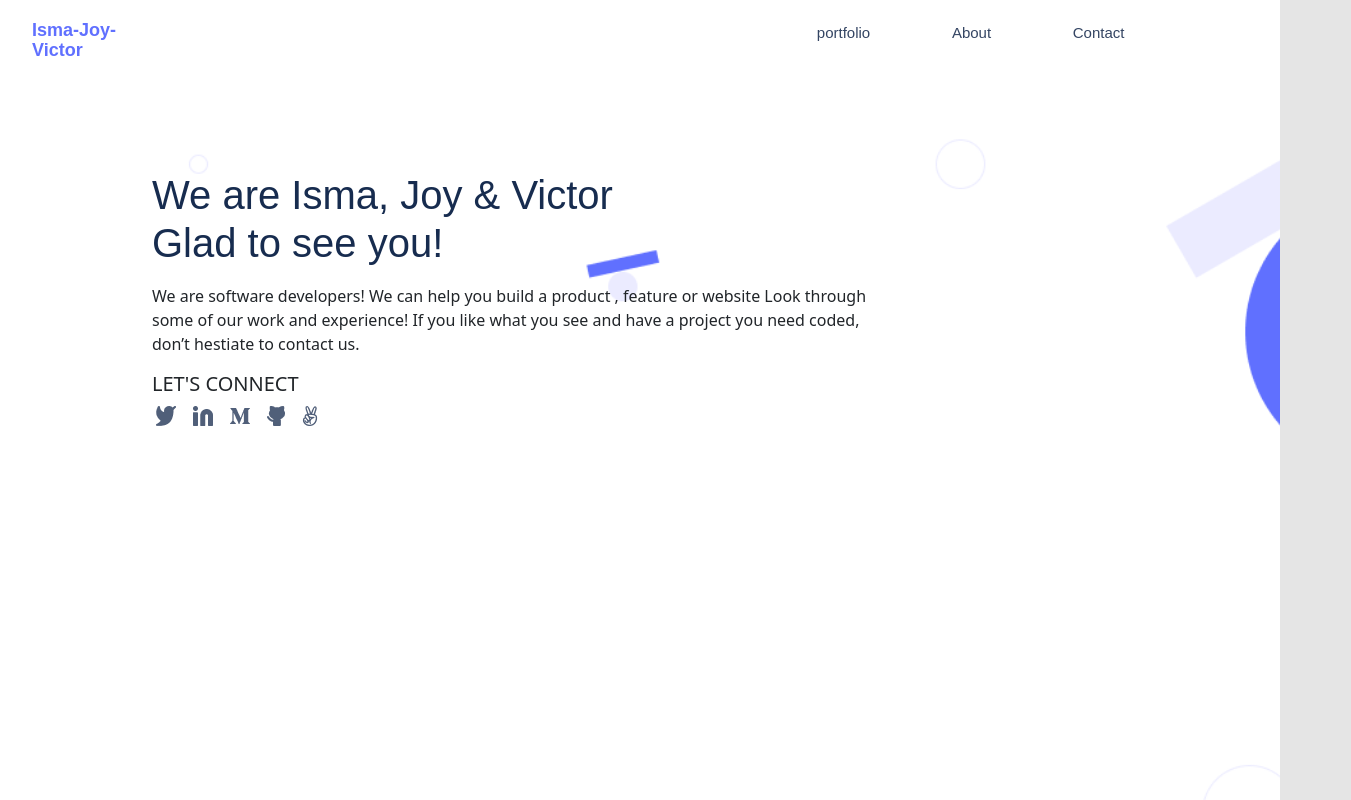
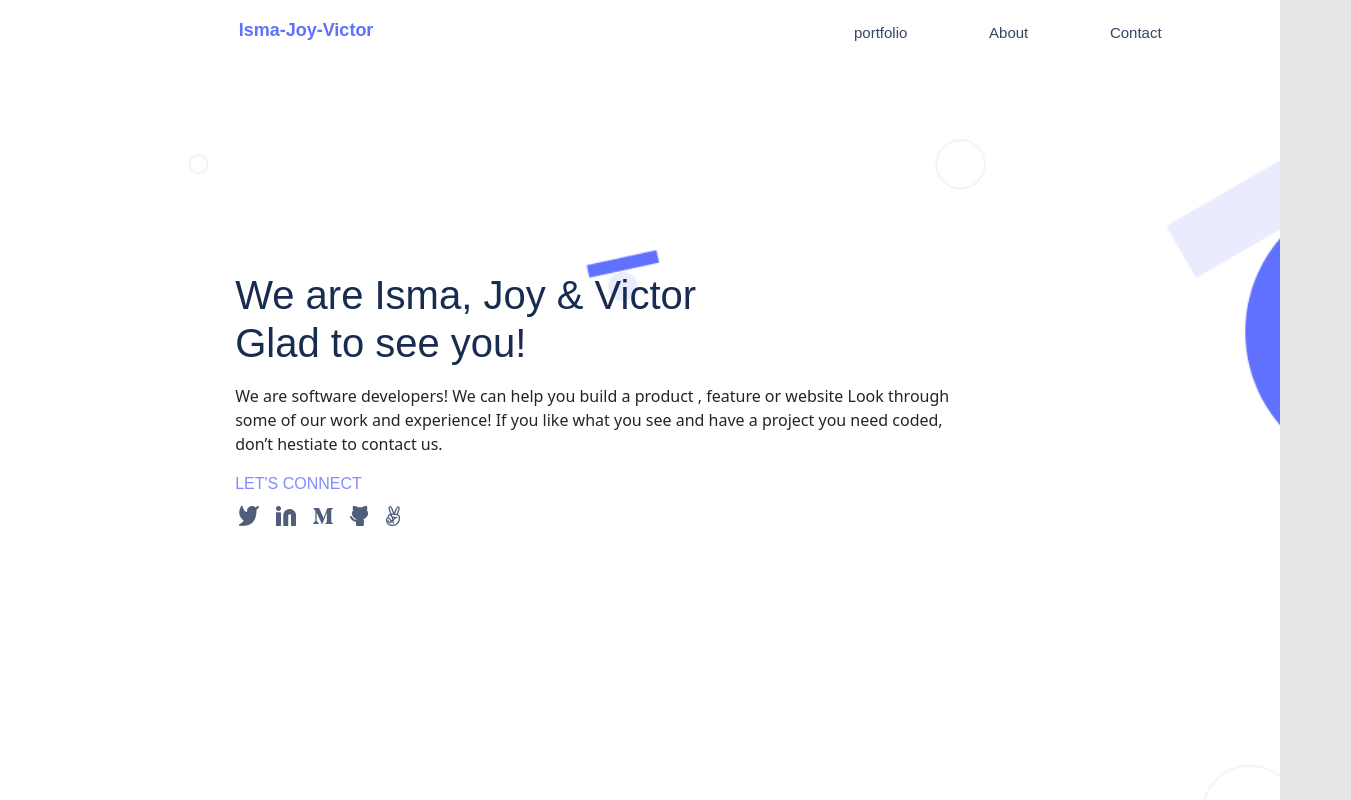
Before and after one commit to ismailmunyentwari9/Bootstrap_Portfolio.github.io, a plain HTML site: page index.html in a window 1280 px wide. Shown: the top 800 px of the page, 1351 px wide, since content can reach past the window. Drawn offline with nearby package versions, Linux system fonts and the light colour scheme.

Commit message:
add contents and styles for first page

```diff
--- a/index.html
+++ b/index.html
@@ -15,8 +15,8 @@
 
     <nav class="row">
       <!--offset-2.5?-->
-        <div class="col-sm-2" id="logo">Isma-Joy-Victor</div>
-        <div class="col-sm-6"></div>
+        <div class="col-sm-2 offset-2" id="logo">Isma-Joy-Victor</div>
+        <div class="col-sm-4"></div>
             <ul class="col-sm-4">
                 <li><a href="#">portfolio</a></li>
                 <li><a href="#">About</a></li>
@@ -26,13 +26,14 @@
     </nav>
    </div>
 
-   <div class="container container1">
+   <div class="container" id="container1">
 
       <div class="col-sm-2" id="heading"><h1>We are Isma, Joy & Victor<br>Glad to see you!</h1></div>
       <div class="col-sm-8"><p>We are software developers! We can help you build a product , feature or website Look through some of our work and experience! If you like what you see and have a project you need coded, don’t hestiate to contact us.</p></div>
-      <div class="col-sm-2">
-        <h5>LET'S CONNECT</h5>
-        <ul class="topicons">
+
+      <div class="col-sm-2" id="socialmedia" title="social-media">
+        <h5 class="" id="lets-connect">LET'S CONNECT</h5>
+        <ul class="" id="topicons">
             <li><a href="#"> <img src="sources/Vector4.png" alt="twitter"></a></li>
             <li><a href="#"> <img src="sources/linkedin.png" alt="linkedin"></a></li>
             <li><a href="#"> <img src="sources/Vector5.png" alt="medium"></a></li>
@@ -43,6 +44,11 @@
 
   </div>
 
+  <div class= "">
+
+  </div>
+
+
 
     <!-- Bootstrap JS -->
     <script src="https://cdn.jsdelivr.net/npm/bootstrap@5.0.2/dist/js/bootstrap.bundle.min.js" integrity="sha384-MrcW6ZMFYlzcLA8Nl+NtUVF0sA7MsXsP1UyJoMp4YLEuNSfAP+JcXn/tWtIaxVXM" crossorigin="anonymous"></script>
--- a/style.css
+++ b/style.css
@@ -5,7 +5,6 @@ body {
 #upper-part {
     height: 115vh;
     background-color: #fff;
-    background-image: url("./sources/Header\ bg.png");
     background-size: cover;
     background-repeat: no-repeat;
     border-bottom-left-radius: 4rem;
@@ -13,6 +12,7 @@ body {
     padding-bottom: ;
     background-position: center;
     background-position-y: 6rem;
+    background-image: url("./sources/Header\ bg.png");
 }
 
 nav {
@@ -22,7 +22,7 @@ nav {
 }
 
 nav .col-sm-2 {
-  width: 10%;
+  width: 13%;
   height: 20px;
   font-family: 'Poppins', sans-serif;
   font-style: normal;
@@ -58,14 +58,14 @@ ul li a {
   text-decoration: none;
 }
 
-.container1 {
+#container1 {
   padding: 114px 24px;
-  gap: 12px;
+  gap: 24px;
   position: absolute;
   width: 1440px;
   height: 846px;
-  left: 10%;
-  margin-top: -1000px;
+  left: 16.5%;
+  margin-top: -900px;
 }
 
 #heading {
@@ -82,7 +82,27 @@ ul li a {
   color: hsl(218, 54%, 20%);
 }
 
-.topicons {
+#socialmedia {
+  /* flex: none;
+  position: relative;
+  */
+}
+
+#lets-connect {
+  /* display: flex;
+  flex-direction: row;
+  align-items: center; */
+  padding: 0;
+  gap: 8px 0;
+  font-family: 'Poppins', sans-serif;
+  font-style: normal;
+  font-weight: 500;
+  font-size: 16px;
+  line-height: 24px;
+  color: hsl(234, 100%, 75%);
+}
+
+#topicons {
   display: flex;
   list-style: none;
   width: 170.17px;
@@ -93,3 +113,7 @@ ul li a {
   align-items: center;
   padding: 7.99px 4px;
 }
+
+#container2 {
+  background: #000;
+}
```
Lines whose indentation alone changed are shown as unchanged.
